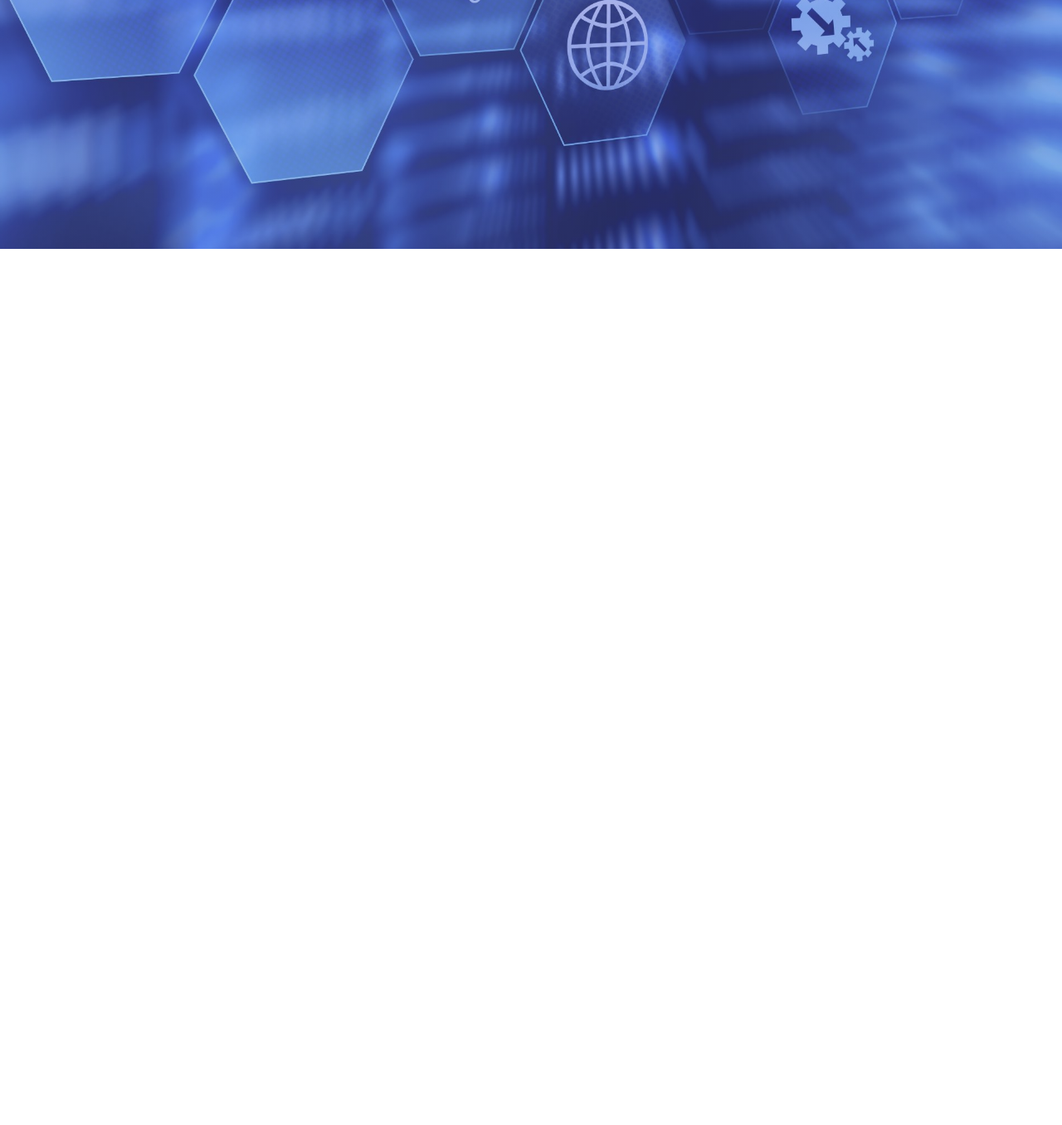
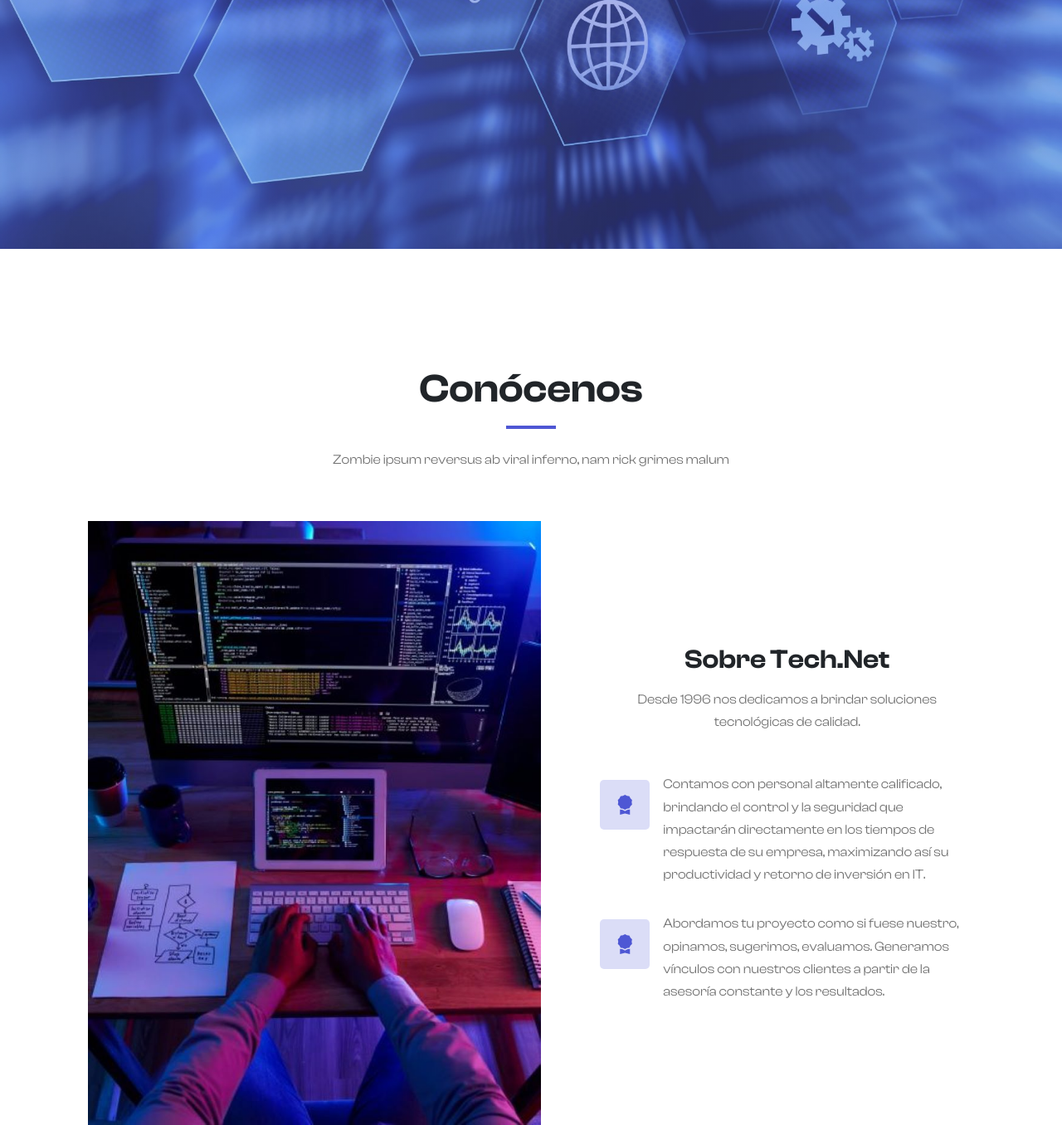
Before and after one commit to Scripts24/tech-net, a plain HTML site: page index.html in a window 1280 px wide. Shown: the part 568-1924 px from the top of the page at 83% size. Before the commit the page ends 868 px from the top, so only its background shows below. Drawn offline with nearby package versions, Linux system fonts and the light colour scheme.

Commit message:
about section

```diff
--- a/css/style.css
+++ b/css/style.css
@@ -62,6 +62,23 @@ img {
     padding-bottom: 140px;
 }
 
+.section-title {
+    margin-bottom: 60px;
+}
+
+.section-title p {
+    max-width   : 500px;
+    margin-left : auto;
+    margin-right: auto;
+}
+
+.section-title .line {
+    width           : 60px;
+    height          : 4px;
+    background-color: var(--color-brand);
+    margin          : 16px auto 24px auto;
+}
+
 .theme-shadow {
     box-shadow: var(--box-shadow);
 }
@@ -103,3 +120,18 @@ img {
 .hero {
     background: linear-gradient(rgba(var(--color-brand-rgb), 0.5), rgba(var(--color-brand-rgb), 0.4)), url(../img/banner.jpg) center center/cover no-repeat;
 }
+
+/**NOSOTROS*/
+
+.icon-box {
+    width          : 60px;
+    height         : 60px;
+    display        : flex;
+    align-items    : center;
+    justify-content: center;
+    background     : rgba(var(--color-brand-rgb), 0.2);
+    color          : var(--color-brand);
+    font-size      : 1.5rem;
+    flex           : none;
+    border-radius  : 5px;
+}
--- a/index.html
+++ b/index.html
@@ -76,6 +76,44 @@
         </section>
         <!--Fin Sección Inicio-->
 
+        <!--Sección Nosotros-->
+        <section id="about" class="section-padding">
+            <div class="container">
+                <div class="row">
+                    <div class="col-12 text-center">
+                        <div class="section-title">
+                            <h1 class="display-5 fw-semibold">Conócenos</h1>
+                            <div class="line"></div>
+                            <p>Zombie ipsum reversus ab viral inferno, nam rick grimes malum</p>
+                        </div>
+                    </div>
+                </div>
+                <div class="row justify-content-around align-items-center">
+                    <div class="col-lg-6">
+                        <img src="img/about.jpg">
+                    </div>
+                    <div class="col-lg-5">
+                        <h2 class="mb-3 mt-3 text-center">Sobre Tech.Net</h2>
+                        <p class="mb-4 text-center">Desde 1996 nos dedicamos a brindar soluciones tecnológicas de
+                            calidad.</p>
+                        <div class="d-flex pt-4 mb-3">
+                            <i class="bi bi-award-fill icon-box me-3 mt-2"></i>
+                            <p>Contamos con personal altamente calificado, brindando el control y la seguridad que
+                                impactarán directamente en los tiempos de respuesta de su empresa, maximizando así su
+                                productividad y retorno de inversión en IT.</p>
+                        </div>
+                        <div class="d-flex">
+                            <i class="bi bi-award-fill icon-box me-3 mt-2"></i>
+                            <p>Abordamos tu proyecto como si fuese nuestro, opinamos, sugerimos, evaluamos.
+                                Generamos vínculos con nuestros clientes a partir de la asesoría constante y los
+                                resultados.</p>
+                        </div>
+                    </div>
+                </div>
+            </div>
+        </section>
+        <!--Fin Sección Nosotros-->
+
     </main>
 
     <!--Bootstrap JS-->
```
Also changed, not shown: img/about.jpg (added).
